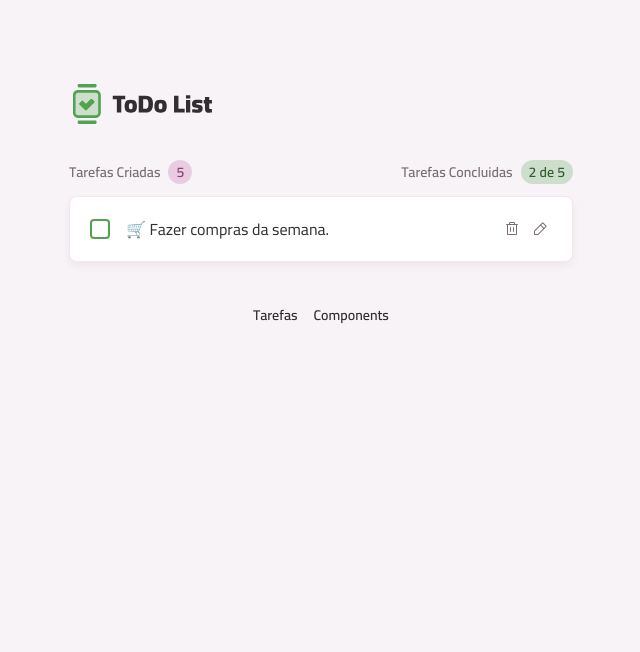
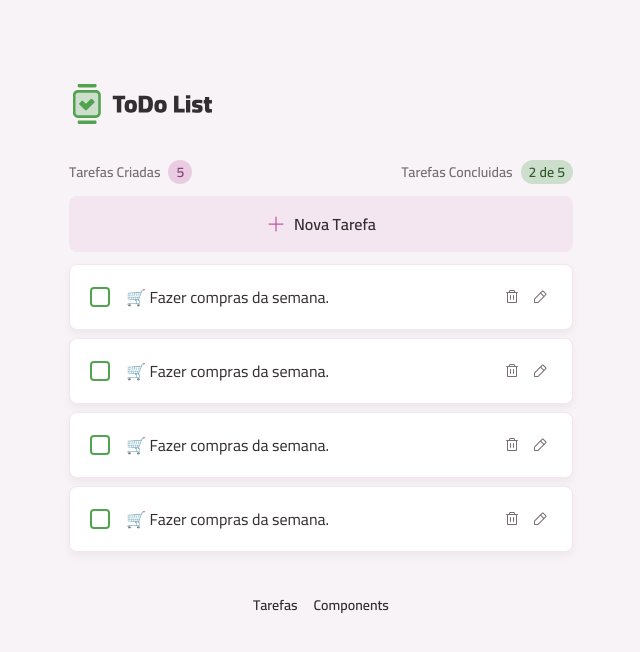
Before and after one commit to notlemos/react-todo, a React (Vite) app: page / in a window 1280 px wide. Shown: the top 652 px of the page, without its empty margins (319-959 px from the left). Built offline with nearby package versions, Linux system fonts and the light colour scheme.

Commit message:
Montando Layout: Criando Componente de Lista de Tarefas

```diff
--- /dev/null
+++ b/src/core-components/tasks-list.tsx
@@ -0,0 +1,20 @@
+import Button from "../components/button";
+import PlusIcon from "../assets/icons/plus.svg?react"
+import TaskItem from "./task-item";
+
+export default function TasksList() {
+    return(
+        <>
+            <section>
+                <Button icon={PlusIcon} className="w-full">Nova Tarefa</Button>
+            </section>
+            <section className="space-y-2">
+                <TaskItem/>
+                <TaskItem/>
+                <TaskItem/>
+                <TaskItem/>
+
+            </section>
+        </>
+    )
+}
--- a/src/pages/page-home.tsx
+++ b/src/pages/page-home.tsx
@@ -1,5 +1,5 @@
 import Container from "../components/container";
-import TaskItem from "../core-components/task-item";
+import TasksList from "../core-components/tasks-list";
 import TasksSummary from "../core-components/tasks-summary";
 
 export default function PageHome() {
@@ -8,6 +8,7 @@
             <TasksSummary />
         </header>
 
-        <TaskItem/>
+        <TasksList/>
+
     </Container>
 }
```
Also changed, not shown: src/assets/images/Logo.svg.
